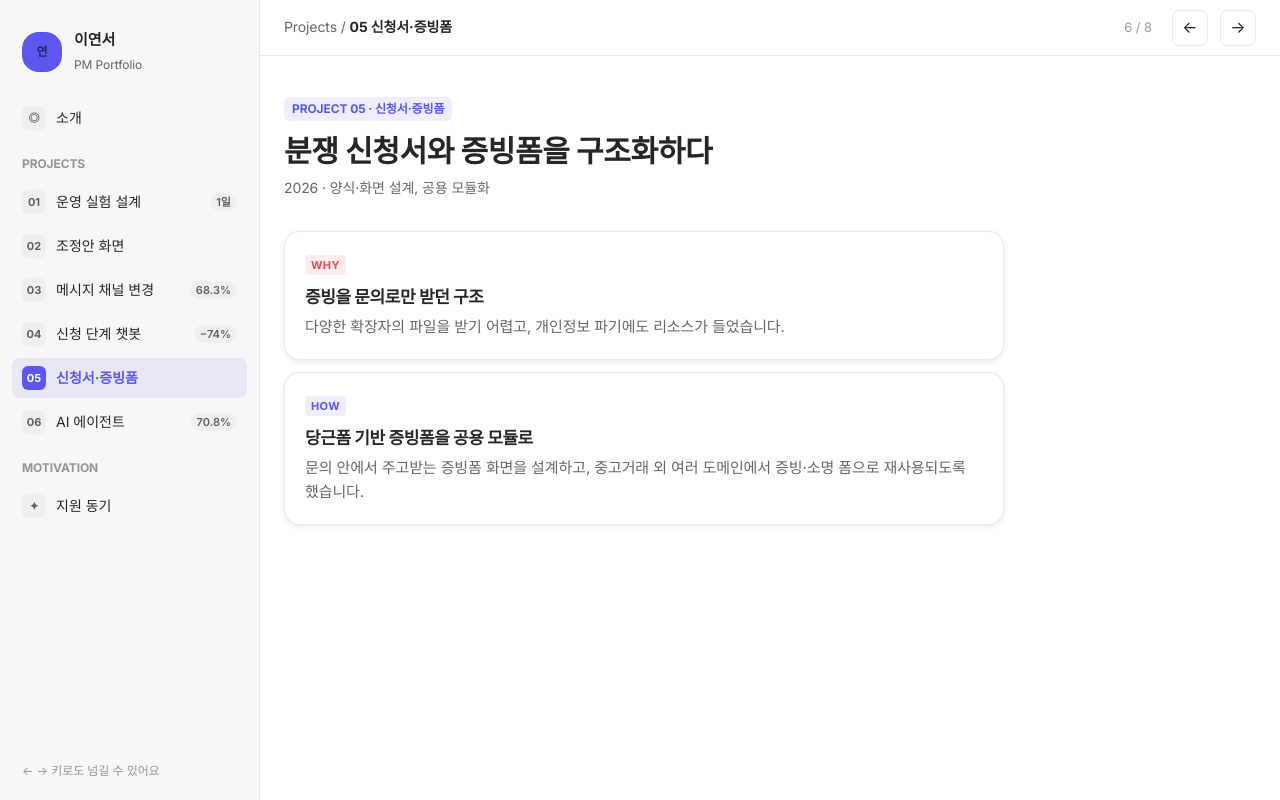
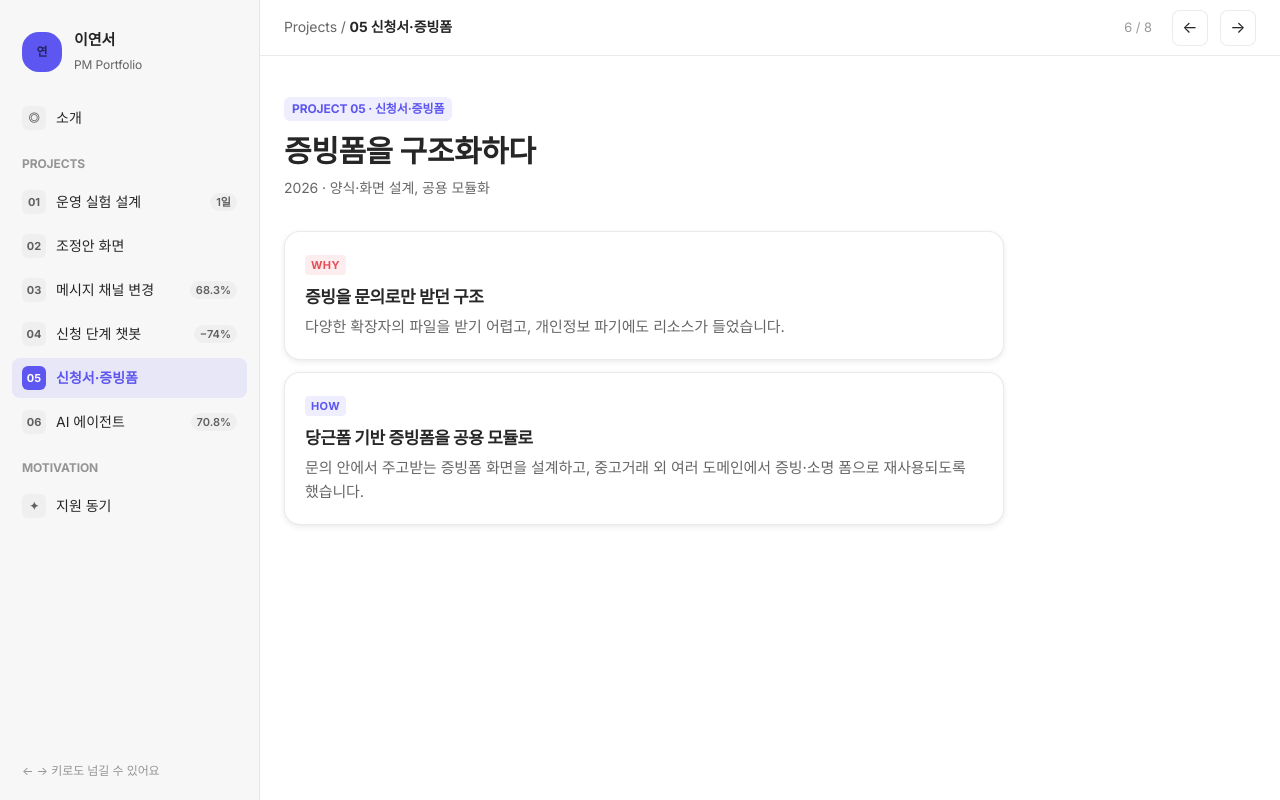
Before and after one commit to yeonseoooo0110/yeonseo-portfolio, a plain HTML site: page channeltalk/index.html in a window 1280 px wide. Both pictures are taken after a click on the button "05 신청서·증빙폼". Drawn offline with Linux system fonts and the light colour scheme.

Commit message:
Rename project 05 title to 증빙폼을 구조화하다
Co-Authored-By: Claude Opus 5.5 <noreply@anthropic.com>

```diff
--- a/channeltalk/index.html
+++ b/channeltalk/index.html
@@ -343,7 +343,7 @@ dialog.lb .close{position:fixed;top:calc(env(safe-area-inset-top,0px) + 16px);ri
 <!-- P5 -->
 <section class="page" data-page="p5" data-title="05 신청서·증빙폼" hidden>
   <span class="tag">PROJECT 05 · 신청서·증빙폼</span>
-  <h2 class="p-title">분쟁 신청서와 증빙폼을 구조화하다</h2>
+  <h2 class="p-title">증빙폼을 구조화하다</h2>
   <p class="p-meta">2026 · 양식·화면 설계, 공용 모듈화</p>
   <div class="cols" style="grid-template-columns:minmax(0,1fr);max-width:720px">
     <div class="stack">
```
